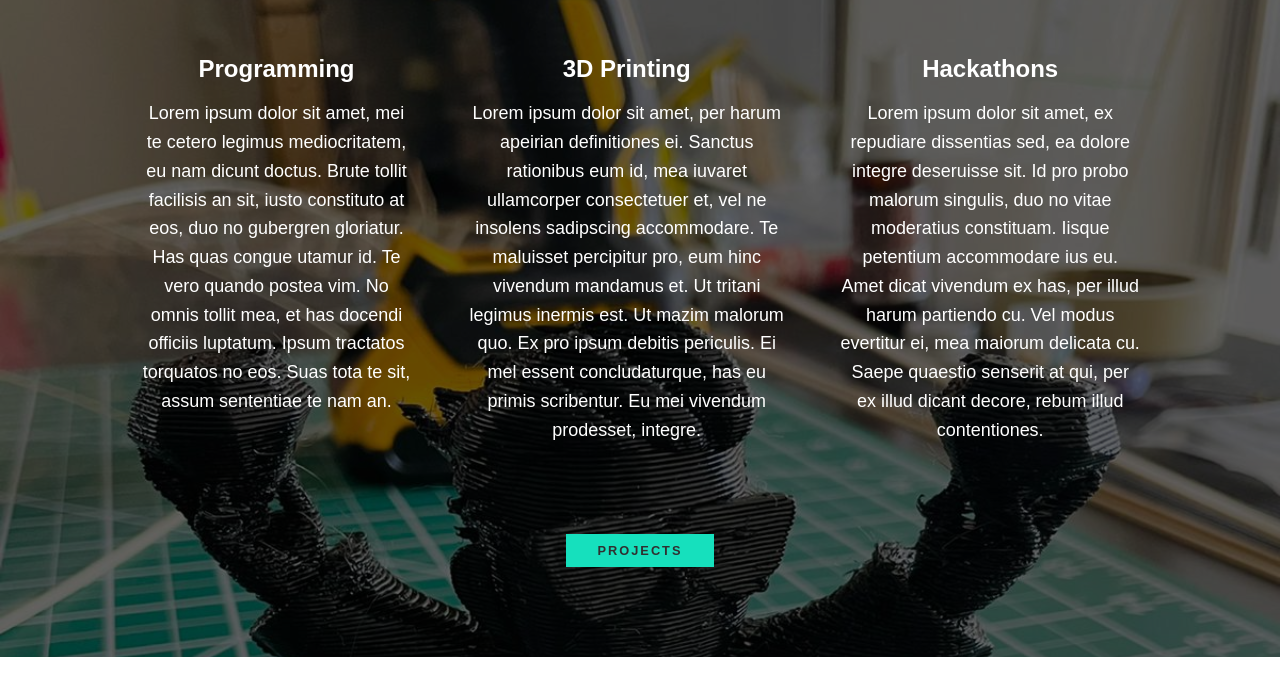
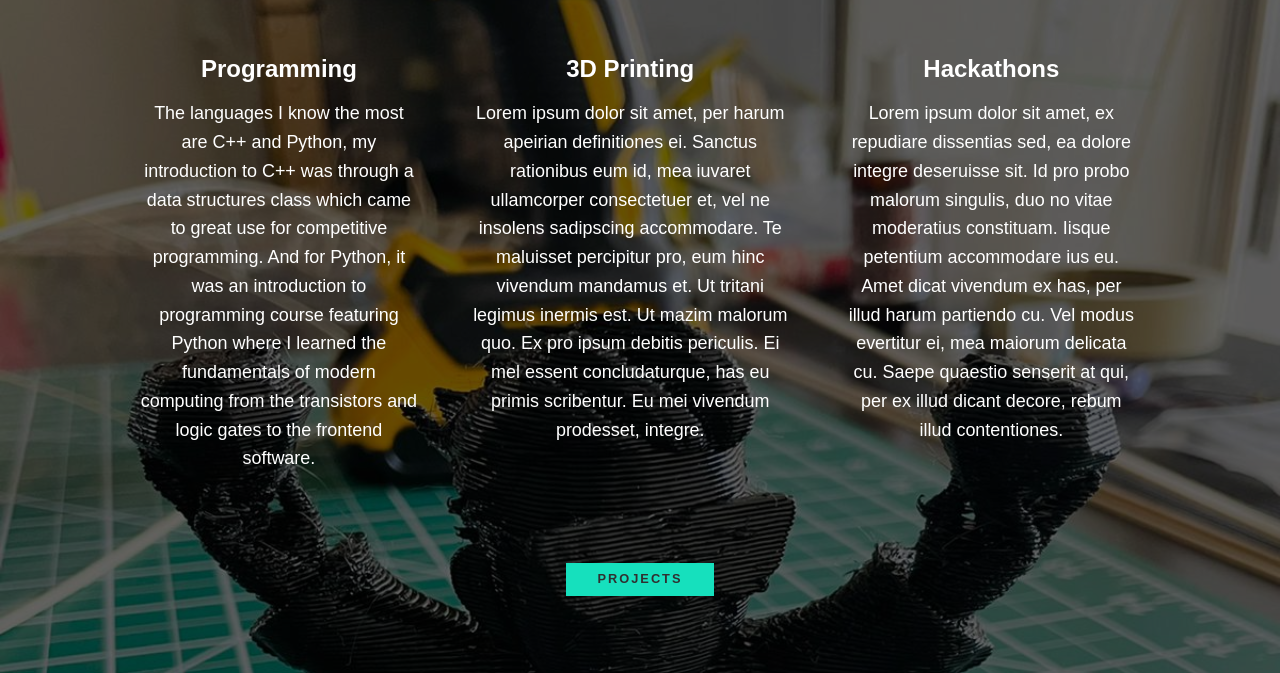
Before and after one commit to harryxo/harryxo.github.io, a plain HTML site: page index.html in a window 1280 px wide. Shown: the part 649-1322 px from the top of the page. Drawn offline with nearby package versions, Linux system fonts and the light colour scheme; some icons are missing; a web font is replaced by a local one.

Commit message:
Update index.html

```diff
--- a/index.html
+++ b/index.html
@@ -53,10 +53,10 @@
             <div class="services">
                 <div class="service">
                     <h3>Programming</h3>
-                    <p>Lorem ipsum dolor sit amet, mei te cetero legimus mediocritatem, eu nam dicunt doctus.
-                        Brute tollit facilisis an sit, iusto constituto at eos, duo no gubergren gloriatur.
-                        Has quas congue utamur id. Te vero quando postea vim. No omnis tollit mea, et has docendi officiis
-                        luptatum. Ipsum tractatos torquatos no eos. Suas tota te sit, assum sententiae te nam an.</p>
+                    <p>The languages I know the most are C++ and Python, my introduction to  C++ was through a data structures
+                        class which came to great use for competitive programming. And for Python, it was an introduction to
+                        programming course featuring Python where I learned the fundamentals of modern computing from the transistors
+                        and logic gates to the frontend software.</p>
                 </div> <!-- / service-->
 
                 <div class="service">
```
